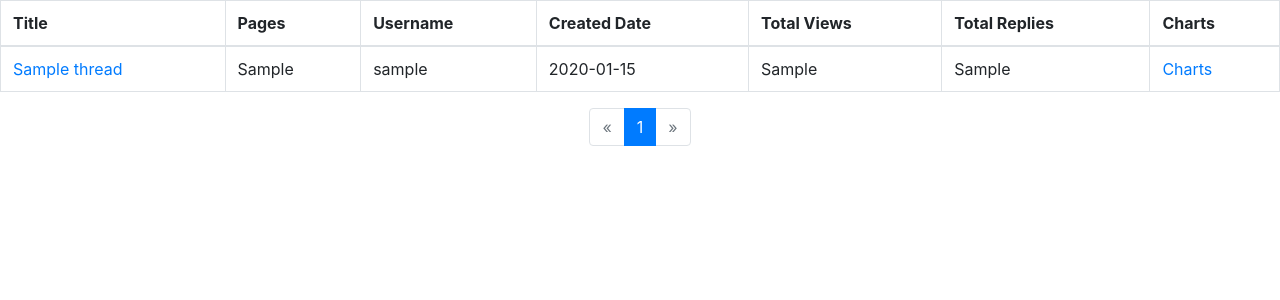
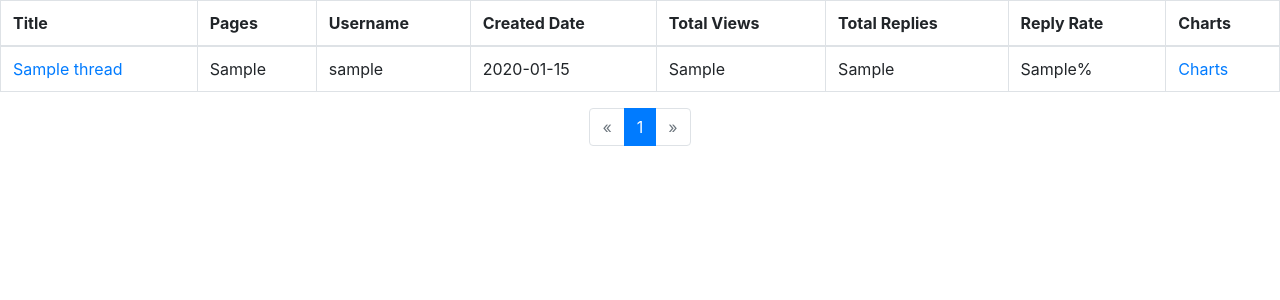
Before and after one commit to mmcd2886/django-forum, a Django app: page /polls/ in a window 1280 px wide. Shown: the top 300 px of the page. Run offline with Django 3.2, Linux system fonts and the light colour scheme; tables that the repository leaves empty hold one stand-in row (values such as "Sample post"); some libraries are stand-ins or nearby versions.

Commit message:
added reply rate percentage to the main threads page.

```diff
--- a/mysite/polls/models.py
+++ b/mysite/polls/models.py
@@ -17,6 +17,7 @@ class Threads(models.Model):
     last_page_scraped = models.CharField(max_length=5000)
     last_date_scraped = models.DateTimeField()  # most recent date that the thread was scraped
     total_views = models.CharField(max_length=500000000)
+    reply_rate_percentage = models.CharField(max_length=100000)
     total_replies = models.CharField(max_length=5000000)
 
     def __str__(self):
--- a/mysite/polls/templates/polls/index.html
+++ b/mysite/polls/templates/polls/index.html
@@ -15,6 +15,7 @@ https://simpleisbetterthancomplex.com/tutorial/2016/08/03/how-to-paginate-with-d
       <th>Created Date</th>
       <th>Total Views</th>
       <th>Total Replies</th>
+      <th>Reply Rate</th>
       <th>Charts</th>
     </tr>
   </thead>
@@ -27,6 +28,7 @@ https://simpleisbetterthancomplex.com/tutorial/2016/08/03/how-to-paginate-with-d
         <td>{{ thread.date_time|date:'Y-m-d'  }}</td>
         <td>{{ thread.total_views }}</td>
         <td>{{ thread.total_replies }}</td>
+        <td>{{ thread.reply_rate_percentage }}%</td>
         <td><a href="{% url 'polls:pie_chart' thread.thread_id %}">Charts</a></td>
       </tr>
     {% endfor %}
--- a/mysite/polls/views.py
+++ b/mysite/polls/views.py
@@ -48,6 +48,7 @@ def detail(request, thread_id):
     post_list = Posts.objects.filter(thread_id=thread_id).order_by('date_time')
     # get the page number from the URL
     page_number = request.GET.get('page', 1)
+
     # https://www.geeksforgeeks.org/how-to-add-pagination-in-django-project/
     # paginator takes list of objects as first argument, and number of pages for second
     paginator = Paginator(post_list, 49)
@@ -82,19 +83,10 @@ def pie_chart(request, thread_id):
     # labels for total thread views and total thread replies
     total_thread_views_and_replies_labels = ["Views", "Replies"]
 
-    # Pie chart total thread views and replies. Charts.js not display very large integers, so will find what percentage
-    # of replies are views and use that to display pie chart.
+    # Pie chart total thread views and replies.
     total_thread_views = getattr(thread_info, 'total_views')
     total_thread_replies = getattr(thread_info, 'total_replies')
-    # convert to int and remove commas
-    total_thread_views_no_comma = int(total_thread_views.replace(',', ''))
-    total_thread_replies_no_comma = int(total_thread_replies.replace(',', ''))
-    total_thread_views_and_replies_list = [total_thread_views_no_comma, total_thread_replies_no_comma]
-
-    # percentage_of_thread_views = total_thread_replies_no_comma / total_thread_views_no_comma * 100
-    # percentage_of_thread_views_rounded = round(percentage_of_thread_views, 1)
-    # percentage_of_thread_replies = 100 - percentage_of_thread_views_rounded
-    # total_thread_views_and_replies_list = [percentage_of_thread_replies, percentage_of_thread_views_rounded]
+    total_thread_views_and_replies_list = [total_thread_views, total_thread_replies]
 
     # labels to pass to charts.html for the sentiment pie chart
     sentiment_pie_chart_labels = ["Negative", "Neutral", "Positive"]
```
